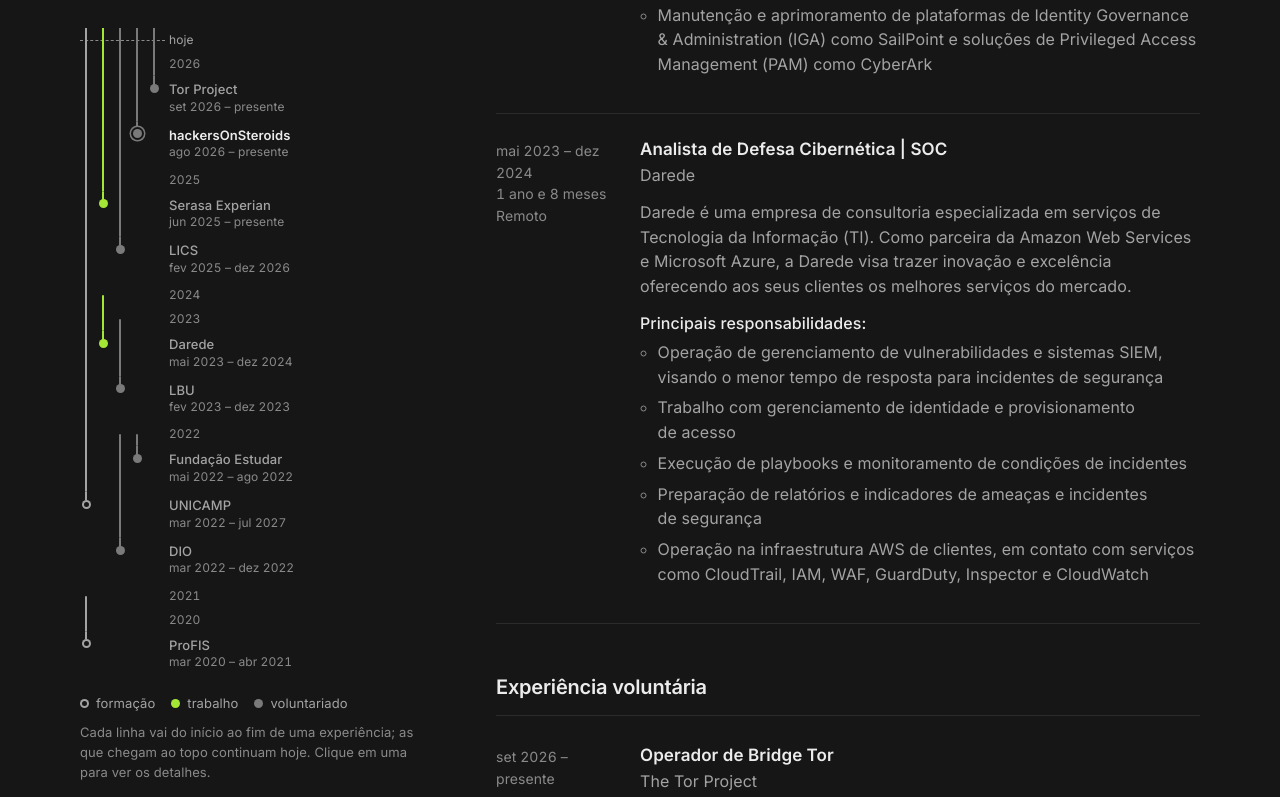
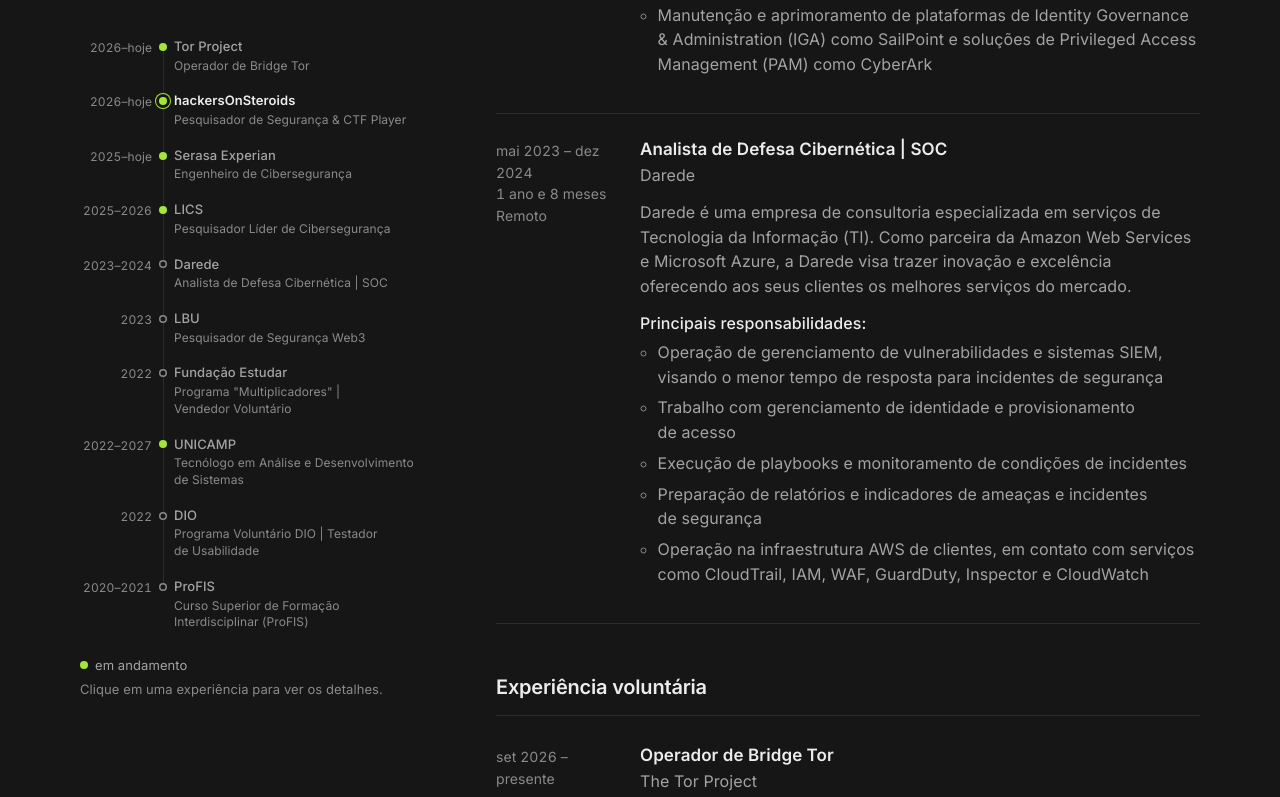
Before and after one commit to brennocm/brennocm.github.io, a plain HTML site: page about-me.html in a window 1280 px wide. Shown: the part 500-1297 px from the top of the page. Drawn offline with Linux system fonts and the light colour scheme.

Commit message:
update: turn career map into a single chronological list
The graph was hard to read in the sidebar. Roles now sit in one list,
newest first: years on the left, organization and role on the right,
joined by a thin rail with a dot per role. Lime marks what is ongoing.

```diff
--- a/about-me.html
+++ b/about-me.html
@@ -25,39 +25,21 @@
         <p class="roles-line">Security Engineer, Information Security Researcher</p>
         <p class="intro-text">Sou um engenheiro de cibersegurança apaixonado por proteger a internet, sendo obcecado por encontrar vulnerabilidades e ajudar organizações a fortalecer suas defesas. Fora do trabalho, sou um grande admirador da literatura clássica, me tornando um leitor assíduo das obras ocidentais. Meus livros favoritos são: "A morte de Ivan Ilitch", "Os Sofrimentos do Jovem Werther", "Felicidade Conjugal" e "Dom Casmurro".</p>
         <figure class="career-map" aria-label="Linha do tempo da carreira">
-        <div class="cm-graph" style="--rows:18">
-            <p class="cm-mark cm-mark--now" style="grid-row:1">hoje</p>
-            <p class="cm-mark" style="grid-row:2">2026</p>
-            <p class="cm-mark" style="grid-row:5">2025</p>
-            <p class="cm-mark" style="grid-row:8">2024</p>
-            <p class="cm-mark" style="grid-row:9">2023</p>
-            <p class="cm-mark" style="grid-row:12">2022</p>
-            <p class="cm-mark" style="grid-row:16">2021</p>
-            <p class="cm-mark" style="grid-row:17">2020</p>
-            <span class="cm-line cm-line--work cm-line--now" style="grid-column:2;grid-row:1 / 6" aria-hidden="true"></span>
-            <a class="cm-row cm-row--work" href="#xp-serasa-experian-engenheiro-de-ciberseguran-a" style="grid-row:6;--lane-i:1" aria-label="Engenheiro de Cibersegurança, Serasa Experian: jun 2025 – presente"><span class="cm-node" aria-hidden="true"></span><span class="cm-org">Serasa Experian</span><span class="cm-when">jun 2025 – presente</span></a>
-            <span class="cm-line cm-line--work" style="grid-column:2;grid-row:8 / 10" aria-hidden="true"></span>
-            <a class="cm-row cm-row--work" href="#xp-darede-analista-de-defesa-cibern-tica-soc" style="grid-row:10;--lane-i:1" aria-label="Analista de Defesa Cibernética | SOC, Darede: mai 2023 – dez 2024"><span class="cm-node" aria-hidden="true"></span><span class="cm-org">Darede</span><span class="cm-when">mai 2023 – dez 2024</span></a>
-            <span class="cm-line cm-line--vol cm-line--now" style="grid-column:5;grid-row:1 / 3" aria-hidden="true"></span>
-            <a class="cm-row cm-row--vol" href="#xp-the-tor-project-operador-de-bridge-tor" style="grid-row:3;--lane-i:4" aria-label="Operador de Bridge Tor, Tor Project: set 2026 – presente"><span class="cm-node" aria-hidden="true"></span><span class="cm-org">Tor Project</span><span class="cm-when">set 2026 – presente</span></a>
-            <span class="cm-line cm-line--vol cm-line--now" style="grid-column:4;grid-row:1 / 4" aria-hidden="true"></span>
-            <a class="cm-row cm-row--vol" href="#xp-hackersonsteroids-pesquisador-de-seguran-a-ctf-p" style="grid-row:4;--lane-i:3" aria-label="Pesquisador de Segurança &amp; CTF Player, hackersOnSteroids: ago 2026 – presente"><span class="cm-node" aria-hidden="true"></span><span class="cm-org">hackersOnSteroids</span><span class="cm-when">ago 2026 – presente</span></a>
-            <span class="cm-line cm-line--vol cm-line--now" style="grid-column:3;grid-row:1 / 7" aria-hidden="true"></span>
-            <a class="cm-row cm-row--vol" href="#xp-lics-pesquisador-l-der-de-ciberseguran-a" style="grid-row:7;--lane-i:2" aria-label="Pesquisador Líder de Cibersegurança, LICS: fev 2025 – dez 2026"><span class="cm-node" aria-hidden="true"></span><span class="cm-org">LICS</span><span class="cm-when">fev 2025 – dez 2026</span></a>
-            <span class="cm-line cm-line--vol" style="grid-column:3;grid-row:9 / 11" aria-hidden="true"></span>
-            <a class="cm-row cm-row--vol" href="#xp-lbu-pesquisador-de-seguran-a-web3" style="grid-row:11;--lane-i:2" aria-label="Pesquisador de Segurança Web3, LBU: fev 2023 – dez 2023"><span class="cm-node" aria-hidden="true"></span><span class="cm-org">LBU</span><span class="cm-when">fev 2023 – dez 2023</span></a>
-            <span class="cm-line cm-line--vol" style="grid-column:4;grid-row:12 / 13" aria-hidden="true"></span>
-            <a class="cm-row cm-row--vol" href="#xp-funda-o-estudar-programa-multiplicadores-vendedo" style="grid-row:13;--lane-i:3" aria-label="Programa &quot;Multiplicadores&quot; | Vendedor Voluntário, Fundação Estudar: mai 2022 – ago 2022"><span class="cm-node" aria-hidden="true"></span><span class="cm-org">Fundação Estudar</span><span class="cm-when">mai 2022 – ago 2022</span></a>
-            <span class="cm-line cm-line--edu cm-line--now" style="grid-column:1;grid-row:1 / 14" aria-hidden="true"></span>
-            <a class="cm-row cm-row--edu" href="#xp-universidade-estadual-de-campinas-unicamp-tecn-l" style="grid-row:14;--lane-i:0" aria-label="Tecnólogo em Análise e Desenvolvimento de Sistemas, UNICAMP: mar 2022 – jul 2027"><span class="cm-node" aria-hidden="true"></span><span class="cm-org">UNICAMP</span><span class="cm-when">mar 2022 – jul 2027</span></a>
-            <span class="cm-line cm-line--vol" style="grid-column:3;grid-row:12 / 15" aria-hidden="true"></span>
-            <a class="cm-row cm-row--vol" href="#xp-digital-innovation-one-programa-volunt-rio-dio-t" style="grid-row:15;--lane-i:2" aria-label="Programa Voluntário DIO | Testador de Usabilidade, DIO: mar 2022 – dez 2022"><span class="cm-node" aria-hidden="true"></span><span class="cm-org">DIO</span><span class="cm-when">mar 2022 – dez 2022</span></a>
-            <span class="cm-line cm-line--edu" style="grid-column:1;grid-row:16 / 18" aria-hidden="true"></span>
-            <a class="cm-row cm-row--edu" href="#xp-universidade-estadual-de-campinas-unicamp-curso" style="grid-row:18;--lane-i:0" aria-label="Curso Superior de Formação Interdisciplinar (ProFIS), ProFIS: mar 2020 – abr 2021"><span class="cm-node" aria-hidden="true"></span><span class="cm-org">ProFIS</span><span class="cm-when">mar 2020 – abr 2021</span></a>
-        </div>
+        <ol class="cm-list">
+            <li><a class="cm-row cm-row--now" href="#xp-the-tor-project-operador-de-bridge-tor" aria-label="Operador de Bridge Tor, Tor Project: set 2026 – presente"><span class="cm-years">2026–hoje</span><span class="cm-what"><span class="cm-org">Tor Project</span><span class="cm-role">Operador de Bridge Tor</span></span></a></li>
+            <li><a class="cm-row cm-row--now" href="#xp-hackersonsteroids-pesquisador-de-seguran-a-ctf-p" aria-label="Pesquisador de Segurança &amp; CTF Player, hackersOnSteroids: ago 2026 – presente"><span class="cm-years">2026–hoje</span><span class="cm-what"><span class="cm-org">hackersOnSteroids</span><span class="cm-role">Pesquisador de Segurança &amp; CTF Player</span></span></a></li>
+            <li><a class="cm-row cm-row--now" href="#xp-serasa-experian-engenheiro-de-ciberseguran-a" aria-label="Engenheiro de Cibersegurança, Serasa Experian: jun 2025 – presente"><span class="cm-years">2025–hoje</span><span class="cm-what"><span class="cm-org">Serasa Experian</span><span class="cm-role">Engenheiro de Cibersegurança</span></span></a></li>
+            <li><a class="cm-row cm-row--now" href="#xp-lics-pesquisador-l-der-de-ciberseguran-a" aria-label="Pesquisador Líder de Cibersegurança, LICS: fev 2025 – dez 2026"><span class="cm-years">2025–2026</span><span class="cm-what"><span class="cm-org">LICS</span><span class="cm-role">Pesquisador Líder de Cibersegurança</span></span></a></li>
+            <li><a class="cm-row" href="#xp-darede-analista-de-defesa-cibern-tica-soc" aria-label="Analista de Defesa Cibernética | SOC, Darede: mai 2023 – dez 2024"><span class="cm-years">2023–2024</span><span class="cm-what"><span class="cm-org">Darede</span><span class="cm-role">Analista de Defesa Cibernética | SOC</span></span></a></li>
+            <li><a class="cm-row" href="#xp-lbu-pesquisador-de-seguran-a-web3" aria-label="Pesquisador de Segurança Web3, LBU: fev 2023 – dez 2023"><span class="cm-years">2023</span><span class="cm-what"><span class="cm-org">LBU</span><span class="cm-role">Pesquisador de Segurança Web3</span></span></a></li>
+            <li><a class="cm-row" href="#xp-funda-o-estudar-programa-multiplicadores-vendedo" aria-label="Programa &quot;Multiplicadores&quot; | Vendedor Voluntário, Fundação Estudar: mai 2022 – ago 2022"><span class="cm-years">2022</span><span class="cm-what"><span class="cm-org">Fundação Estudar</span><span class="cm-role">Programa &quot;Multiplicadores&quot; | Vendedor Voluntário</span></span></a></li>
+            <li><a class="cm-row cm-row--now" href="#xp-universidade-estadual-de-campinas-unicamp-tecn-l" aria-label="Tecnólogo em Análise e Desenvolvimento de Sistemas, UNICAMP: mar 2022 – jul 2027"><span class="cm-years">2022–2027</span><span class="cm-what"><span class="cm-org">UNICAMP</span><span class="cm-role">Tecnólogo em Análise e Desenvolvimento de Sistemas</span></span></a></li>
+            <li><a class="cm-row" href="#xp-digital-innovation-one-programa-volunt-rio-dio-t" aria-label="Programa Voluntário DIO | Testador de Usabilidade, DIO: mar 2022 – dez 2022"><span class="cm-years">2022</span><span class="cm-what"><span class="cm-org">DIO</span><span class="cm-role">Programa Voluntário DIO | Testador de Usabilidade</span></span></a></li>
+            <li><a class="cm-row" href="#xp-universidade-estadual-de-campinas-unicamp-curso" aria-label="Curso Superior de Formação Interdisciplinar (ProFIS), ProFIS: mar 2020 – abr 2021"><span class="cm-years">2020–2021</span><span class="cm-what"><span class="cm-org">ProFIS</span><span class="cm-role">Curso Superior de Formação Interdisciplinar (ProFIS)</span></span></a></li>
+        </ol>
         <figcaption>
-            <ul class="cm-legend"><li class="cm-key cm-key--edu">formação</li><li class="cm-key cm-key--work">trabalho</li><li class="cm-key cm-key--vol">voluntariado</li></ul>
-            <p>Cada linha vai do início ao fim de uma experiência; as que chegam ao topo continuam hoje. Clique em uma para ver os detalhes.</p>
+            <span class="cm-key">em andamento</span>
+            <span>Clique em uma experiência para ver os detalhes.</span>
         </figcaption>
     </figure>
     </header>
--- a/assets/css/about.css
+++ b/assets/css/about.css
@@ -166,153 +166,124 @@
     }
 }
 
-/* Mapa da carreira (coluna da esquerda), no formato de um `git log --graph`:
-   o mais recente no topo, uma trilha por frente (formação, trabalho, voluntariado).
-   Cada experiência nasce num nó e segue como uma linha vertical enquanto durou;
-   as que chegam ao "hoje" continuam. As linhas param no ano em que terminaram. */
+/* Mapa da carreira (coluna da esquerda): uma lista só, do mais recente ao mais antigo,
+   como as trajetórias de brittanychiang.com e cleiltonrocha.dev. Anos à esquerda,
+   organização e cargo à direita, ligados por um fio fino com um ponto por experiência.
+   O verde marca só o que está em andamento. */
 
 .career-map {
-    --lane: 0.75rem;
-    --lane-gap: 0.3125rem;
-    --lanes: 5;
-    --mark: 1.5rem;            /* altura das linhas de ano e de "hoje" */
-    --node: 0.5625rem;
-    --c-work: var(--signal);
-    --c-vol: #7a7a7a;          /* 4.0:1 sobre --canvas */
-    --c-edu: var(--ink-muted);
+    --years: 4.5rem;
+    --gap: 1.375rem;           /* o fio passa no meio deste espaço */
+    --pad: 0.375rem;
+    --dot: 0.5rem;
+    --dot-y: calc(0.5rem + 1.35rem / 2); /* centro da primeira linha do texto */
+    --rail-x: calc(var(--pad) + var(--years) + var(--gap) / 2);
     margin: 2.25rem 0 0;
     font-size: 0.8125rem;
 }
 
-.cm-graph {
+.cm-list {
+    margin: 0;
+    padding: 0;
+    list-style: none;
+}
+
+.cm-list li {
+    position: relative;
+    margin: 0 calc(var(--pad) * -1);
+}
+
+/* o fio: liga o ponto de cada linha ao da próxima */
+.cm-list li::before {
+    content: "";
+    position: absolute;
+    top: 0;
+    bottom: 0;
+    left: calc(var(--rail-x) - 0.5px);
+    width: 1px;
+    background: var(--rule);
+}
+
+.cm-list li:first-child::before {
+    top: var(--dot-y);
+}
+
+.cm-list li:last-child::before {
+    bottom: auto;
+    height: var(--dot-y);
+}
+
+.cm-row {
     position: relative;
     display: grid;
-    grid-template-columns: repeat(var(--lanes), var(--lane)) 1fr;
-    column-gap: var(--lane-gap);
-    grid-template-rows: repeat(var(--rows), auto);
-}
-
-/* "hoje": régua tracejada atravessando as trilhas; o que está em andamento cruza ela */
-.cm-graph::before {
-    content: "";
-    position: absolute;
-    top: calc(var(--mark) / 2);
-    left: 0;
-    width: calc(var(--lanes) * (var(--lane) + var(--lane-gap)));
-    border-top: 1px dashed var(--ink-faint);
-}
-
-/* linhas de ano e "hoje": só o rótulo, na coluna de texto */
-.cm-mark {
-    grid-column: calc(var(--lanes) + 1);
-    height: var(--mark);
-    margin: 0 0 0 0.25rem;
-    color: var(--ink-faint);
-    font-size: 0.75rem;
-    line-height: var(--mark);
-    font-variant-numeric: tabular-nums;
-}
-
-.cm-mark--now {
-    color: var(--ink-muted);
-}
-
-/* trilho de uma experiência: do topo da linha onde termina até o seu nó */
-.cm-line {
-    position: relative;
-    z-index: 1;
-    pointer-events: none;
-}
-
-.cm-line::before {
-    content: "";
-    position: absolute;
-    top: calc(var(--mark) / 2);
-    bottom: 0;
-    left: calc(50% - 1px);
-    width: 2px;
-    border-radius: 1px;
-    background: var(--c);
-}
-
-.cm-line--work { --c: var(--c-work); }
-.cm-line--vol { --c: var(--c-vol); }
-.cm-line--edu { --c: var(--c-edu); }
-
-/* ainda em andamento: o trilho atravessa o "hoje" até o topo do mapa */
-.cm-line--now::before {
-    top: 0;
-    border-radius: 0 0 1px 1px;
-}
-
-/* a linha inteira é o link; o nó fica na trilha, o texto na última coluna */
-.cm-row {
-    --x: calc(var(--lane-i, 0) * (var(--lane) + var(--lane-gap)) + var(--lane) / 2);
-    position: relative;
-    grid-column: 1 / -1;
-    display: flex;
-    flex-direction: column;
-    margin: 0 -0.375rem;
-    padding: 0.3125rem 0.375rem 0.4375rem calc(var(--lanes) * (var(--lane) + var(--lane-gap)) + 0.625rem);
+    grid-template-columns: var(--years) 1fr;
+    column-gap: var(--gap);
+    padding: 0.5rem var(--pad);
     border-radius: 4px;
     color: var(--ink-faint);
-    line-height: 1.35;
     text-decoration: none;
     transition: background-color 150ms var(--ease), color 150ms var(--ease);
 }
 
-.cm-row--work { --c: var(--c-work); }
-.cm-row--vol { --c: var(--c-vol); }
-.cm-row--edu { --c: var(--c-edu); }
-
-
-/* trecho do trilho dentro da própria linha: do topo até o nó */
+/* o ponto, sobre o fio, na altura da primeira linha do texto */
 .cm-row::before {
     content: "";
     position: absolute;
-    z-index: 1;
-    top: 0;
-    height: calc(0.3125rem + 0.55em);
-    left: calc(0.375rem + var(--x) - 1px);
-    width: 2px;
-    background: var(--c);
+    top: calc(var(--dot-y) - var(--dot) / 2);
+    left: calc(var(--rail-x) - var(--dot) / 2);
+    width: var(--dot);
+    height: var(--dot);
+    border-radius: 50%;
+    background: var(--canvas);
+    box-shadow: inset 0 0 0 1.5px var(--ink-faint);
+    transition: box-shadow 150ms var(--ease), background-color 150ms var(--ease);
 }
 
-.cm-node {
-    position: absolute;
-    z-index: 2;
-    top: calc(0.3125rem + 0.55em - var(--node) / 2);
-    left: calc(0.375rem + var(--x) - var(--node) / 2);
-    width: var(--node);
-    height: var(--node);
-    border-radius: 50%;
-    background: var(--c);
-    transition: box-shadow 150ms var(--ease);
+.cm-row--now::before {
+    background: var(--signal);
+    box-shadow: none;
 }
 
-/* formação: nó vazado, para não depender só da cor */
-.cm-row--edu .cm-node {
-    background: var(--canvas);
-    box-shadow: inset 0 0 0 2px var(--c);
+.cm-years {
+    padding-top: 0.0625rem;
+    font-size: 0.75rem;
+    line-height: 1.35rem;
+    text-align: right;
+    font-variant-numeric: tabular-nums;
+    white-space: nowrap;
+}
+
+.cm-what {
+    display: flex;
+    flex-direction: column;
+    min-width: 0;
 }
 
 .cm-org {
     color: var(--ink-muted);
     font-weight: 500;
-    overflow: hidden;
-    text-overflow: ellipsis;
-    white-space: nowrap;
+    line-height: 1.35rem;
 }
 
-.cm-when {
+.cm-role {
     font-size: 0.75rem;
-    font-variant-numeric: tabular-nums;
+    line-height: 1.4;
+    text-wrap: pretty;
 }
 
 .cm-row:hover,
 .cm-row:focus-visible {
     background: var(--raised, #1c1c1c);
-    color: var(--ink-muted);
+}
+
+.cm-row:hover::before,
+.cm-row:focus-visible::before {
+    background: var(--raised, #1c1c1c);
+}
+
+.cm-row--now:hover::before,
+.cm-row--now:focus-visible::before {
+    background: var(--signal);
 }
 
 .cm-row:hover .cm-org,
@@ -320,58 +291,28 @@
     color: var(--ink);
 }
 
-.cm-row:hover .cm-node,
-.cm-row:focus-visible .cm-node {
-    box-shadow: 0 0 0 2px var(--raised, #1c1c1c), 0 0 0 3.5px var(--c);
-}
-
-.cm-row--edu:hover .cm-node,
-.cm-row--edu:focus-visible .cm-node {
-    background: var(--raised, #1c1c1c);
-    box-shadow: inset 0 0 0 2px var(--c), 0 0 0 2px var(--raised, #1c1c1c), 0 0 0 3.5px var(--c);
-}
-
 .career-map figcaption {
+    display: flex;
+    flex-wrap: wrap;
+    gap: 0.25rem 1rem;
     margin-top: 1rem;
     color: var(--ink-faint);
     text-wrap: pretty;
-}
-
-.career-map figcaption p {
-    margin: 0.5rem 0 0;
-}
-
-.cm-legend {
-    display: flex;
-    flex-wrap: wrap;
-    gap: 0.25rem 1rem;
-    margin: 0;
-    padding: 0;
-    list-style: none;
-    color: var(--ink-muted);
 }
 
 .cm-key {
     display: inline-flex;
     align-items: center;
     gap: 0.4375rem;
+    color: var(--ink-muted);
 }
 
 .cm-key::before {
     content: "";
-    width: var(--node);
-    height: var(--node);
+    width: var(--dot);
+    height: var(--dot);
     border-radius: 50%;
-    background: var(--c);
-}
-
-.cm-key--work { --c: var(--c-work); }
-.cm-key--vol { --c: var(--c-vol); }
-.cm-key--edu { --c: var(--c-edu); }
-
-.cm-key--edu::before {
-    background: none;
-    box-shadow: inset 0 0 0 2px var(--c);
+    background: var(--signal);
 }
 
 .role {
@@ -398,12 +339,12 @@
     font-weight: 600;
 }
 
-.cm-row.is-current .cm-node {
-    box-shadow: 0 0 0 2px var(--canvas), 0 0 0 3.5px var(--c);
+.cm-row.is-current::before {
+    box-shadow: inset 0 0 0 1.5px var(--ink), 0 0 0 3px var(--canvas), 0 0 0 4px var(--ink-faint);
 }
 
-.cm-row--edu.is-current .cm-node {
-    box-shadow: inset 0 0 0 2px var(--c), 0 0 0 2px var(--canvas), 0 0 0 3.5px var(--c);
+.cm-row--now.is-current::before {
+    box-shadow: 0 0 0 3px var(--canvas), 0 0 0 4px var(--signal);
 }
 
 /* Contato: uma linha de terminal. Ao passar o mouse o e-mail "decifra" (JS) e fica verde. */
```
Also changed, not shown: about-me-en.html (+14 -32 lines).
